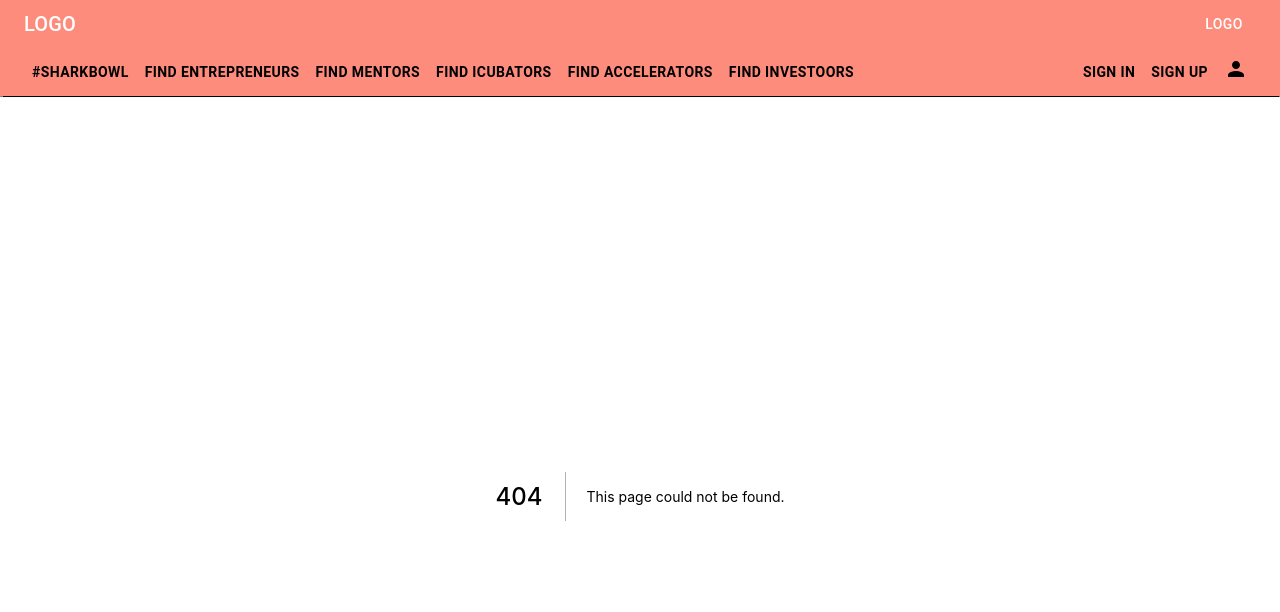
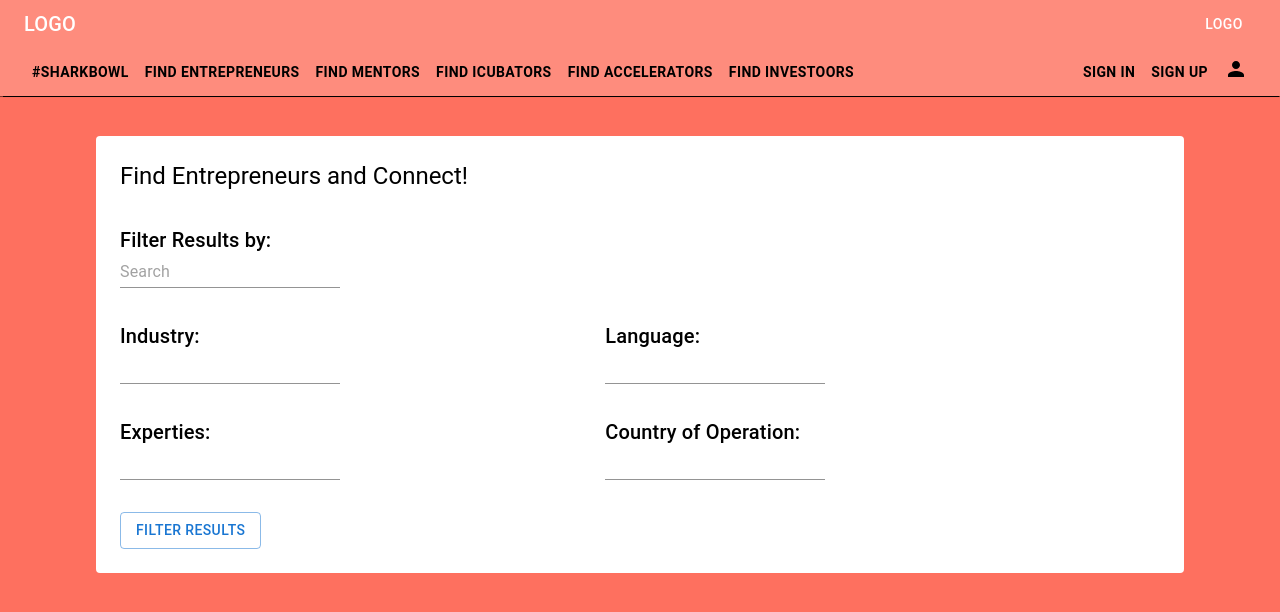
Before and after one commit to Lucifer8729/shark-bowl, a Next.js app: page /entrepreneursPortal in a window 1280 px wide. Before the commit this address had no page. Shown: the top 612 px of the page. Built offline with nearby package versions, Linux system fonts and the light colour scheme.

Commit message:
Add form

```diff
--- /dev/null
+++ b/pages/entrepreneursPortal.js
@@ -0,0 +1,77 @@
+import React from 'react'
+import { flexbox } from '@mui/system';
+import Box from '@mui/material/Box';
+import Grid from '@mui/material/Grid';
+import Typography from '@mui/material/Typography';
+import Input from '@mui/material/Input';
+import Button from '@mui/material/Button';
+
+
+export default function EntrepreneursPortal() {
+
+    <style jsx>{`
+
+  `}</style>
+
+    return (
+        <div>
+            <Box
+                sx={{
+                    display: 'flex',
+                    justifyContent: 'center',
+                    p: 1,
+                    my: 5,
+                    mx: 12,
+                    bgcolor: 'background.paper',
+                    borderRadius: 1,
+                }}
+            >
+                <Grid container rowSpacing={1} columnSpacing={{ xs: 1, sm: 2, md: 2 }}>
+
+                    <Grid item xs={5} sx={{ m: 2 }} >
+                        <Typography variant="h5">Find Entrepreneurs and Connect!</Typography>
+                        <Box sx={{ my: 4 }}>
+                            <Typography variant="h6">Filter Results by:</Typography>
+                            <Input placeholder="Search" />
+                        </Box>
+
+                        <Box sx={{ my: 4 }}>
+                            <Typography variant="h6">Industry:</Typography>
+                            <Input placeholder="" />
+                        </Box>
+
+                        <Box sx={{ my: 4 }}>
+                            <Typography variant="h6">Experties:</Typography>
+                            <Input placeholder="" />
+                        </Box>
+
+                        <Button variant="outlined">Filter Results</Button>
+
+                    </Grid>
+
+                    <Grid item xs={5} sx={{ mx: 2, mt: 18 }} >
+
+                        <Box sx={{ my: 4 }}>
+                            <Typography variant="h6">Language:</Typography>
+                            <Input placeholder="" />
+                        </Box>
+
+                        <Box sx={{ my: 4 }}>
+                            <Typography variant="h6">Country of Operation:</Typography>
+                            <Input placeholder="" />
+                        </Box>
+
+                    </Grid>
+
+                </Grid>
+            </Box>
+
+            <Grid container rowSpacing={1} columnSpacing={{ xs: 1, sm: 2, md: 3 }}>
+                <Grid>
+
+                </Grid>
+            </Grid>
+
+        </div>
+    )
+}
```
Also changed, not shown: 1 other file (tests, documents, lock files or other folders).
